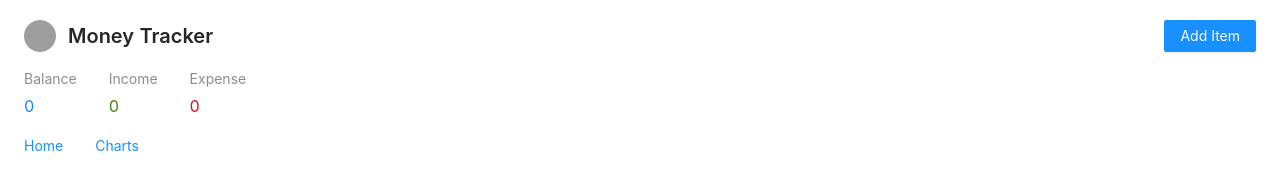
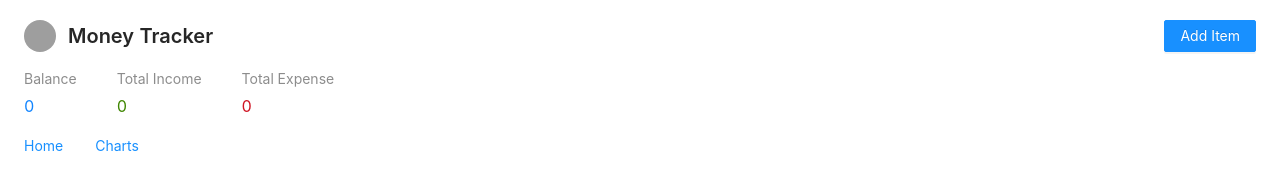
Before and after one commit to Haris-Sekar/Money-manger, a React (Create React App) app in the folder client/: page / in a window 1280 px wide. Shown: the top 169 px of the page. Built offline with nearby package versions, Linux system fonts and the light colour scheme; no server answers; grey boxes are pictures that could not be loaded.

Commit message:
update header

```diff
--- a/client/src/header/Header.js
+++ b/client/src/header/Header.js
@@ -6,7 +6,7 @@ import ExpenseInput from '../inputs/ExpenseInput'
 import {Link} from 'react-router-dom';
 
 export default function Header() {
-    const { balance, totalIncome, totalExpense, item, setItem} = useContext(GlobalContext)
+    const { balance, totalIncome, totalExpense, item, setItem, keyTab} = useContext(GlobalContext)
     const [isModalVisible, setIsModalVisible] = useState(false);
     const showModal = () => {
       setIsModalVisible(true);
@@ -28,17 +28,17 @@ export default function Header() {
           key='1'
         />
         <Statistic
-          title="Income"
+          title={keyTab === "1" ? "Total Income" : 'This Month'}
           value={totalIncome}
           valueStyle={{ color: '#3f8600', fontSize: '1rem' }}
           suffix={item.loading? null: "K"}
           key='2'
           style={{
-            margin: '0 32px'
+            margin: '0 40px'
           }}
         />
         <Statistic
-          title="Expense"
+          title={keyTab === "1" ? "Total Expense" : 'This Month'}
           value={totalExpense}
           valueStyle={{ color: '#cf1322', fontSize: '1rem' }}
           suffix={item.loading? null: "K"}
```
